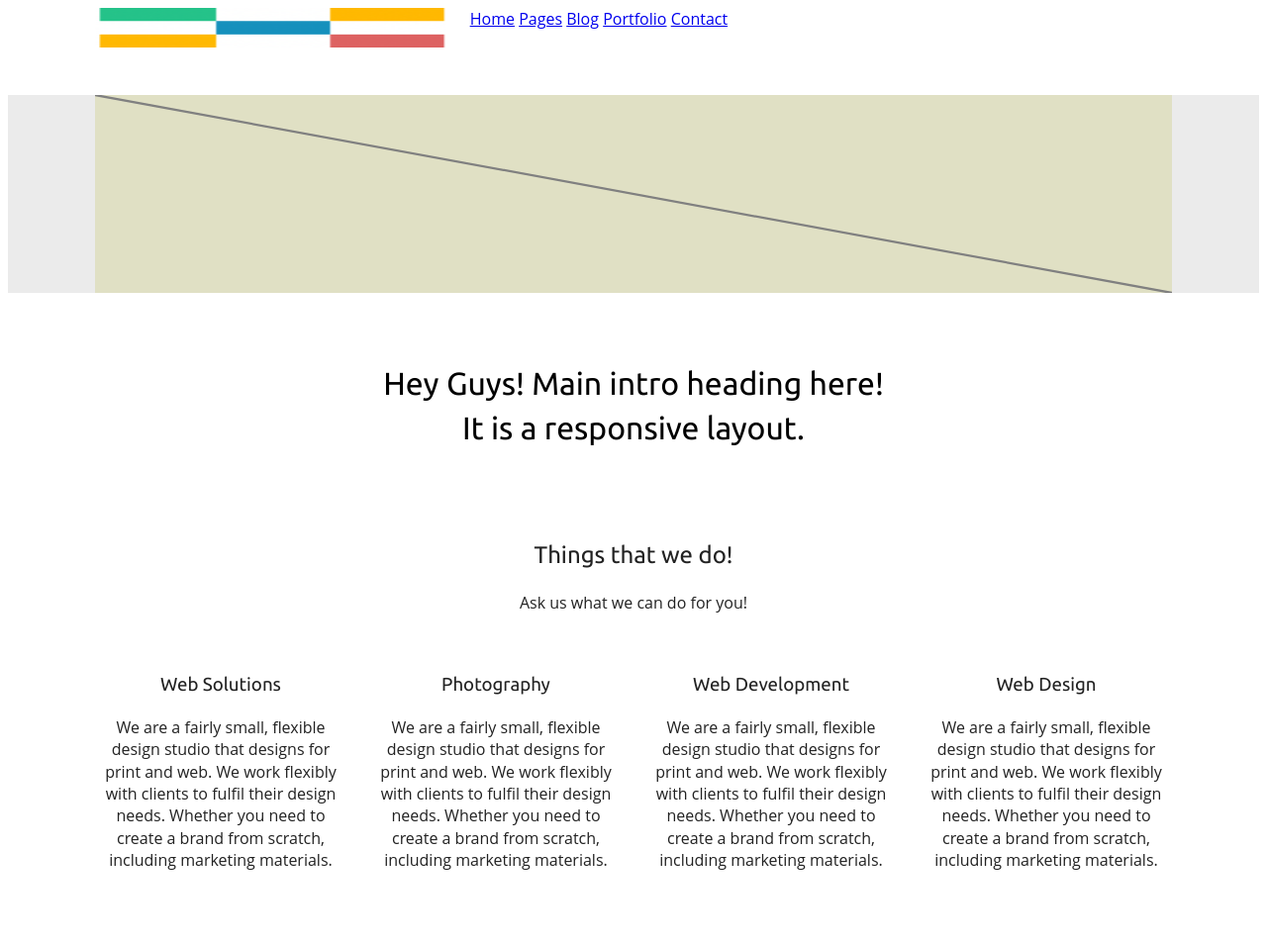
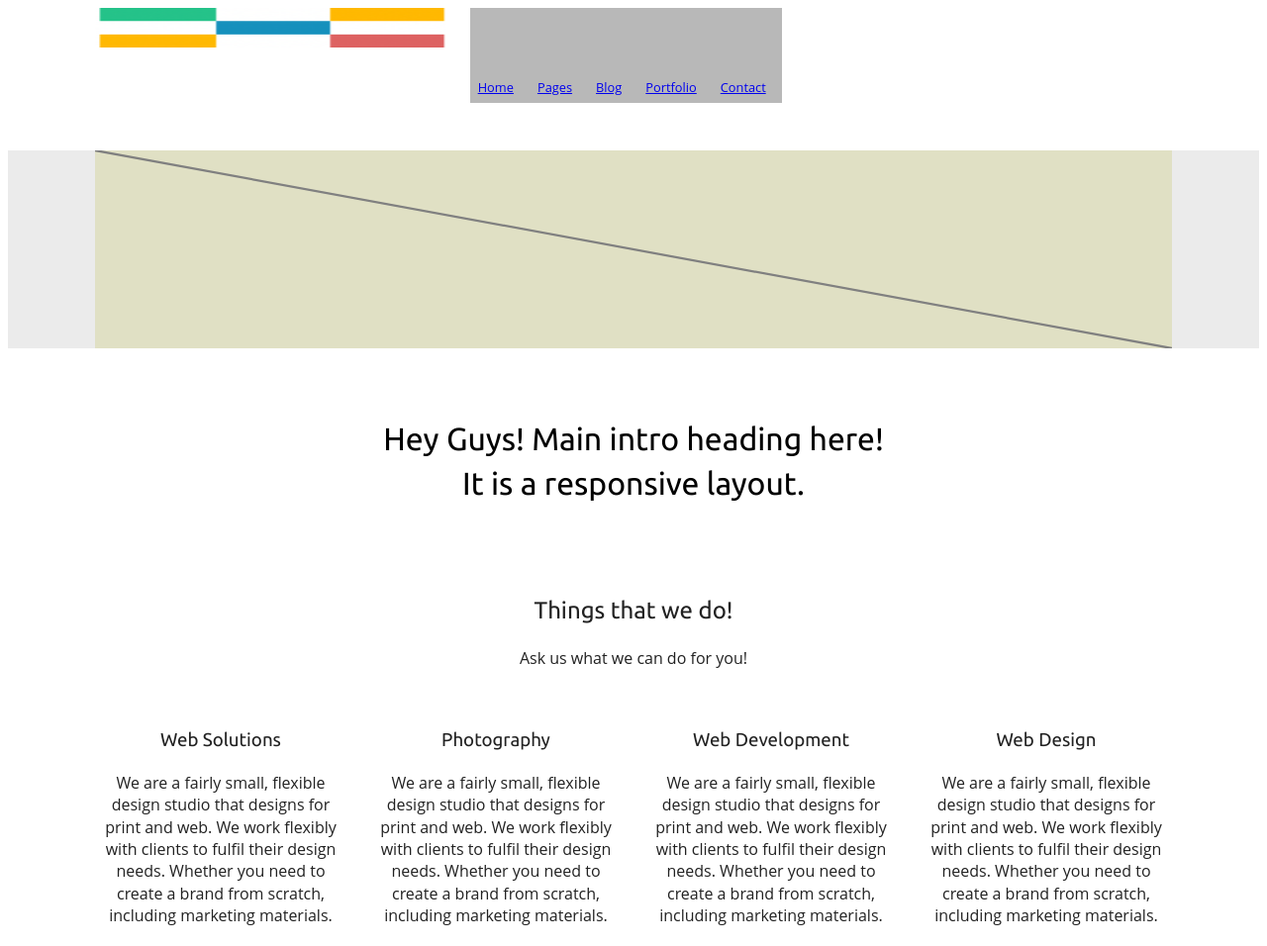
Before and after one commit to Pho86/metrolics, a website built with Parcel: page index_2.html in a window 1280 px wide. Shown: the top 956 px of the page at 99% size. Built offline with nearby package versions, Linux system fonts and the light colour scheme.

Commit message:
nav background added

```diff
--- a/css/main1.css
+++ b/css/main1.css
@@ -121,6 +121,12 @@
         max-height: 2.5rem;
     }
 
+    .main-nav {
+        display: none;
+        flex-direction: column;
+        align-items: center;
+    }
+
     /* Small only */
     @media screen and (max-width: 39.9375em) {
 
@@ -177,6 +183,23 @@
 
         }
 
+        .main-nav {
+            display: flex;
+            flex-direction: row;
+        }
+
+        .main-nav_item {
+            padding: 4rem 1rem 0rem 0.5rem;
+            line-height: 2rem;
+            font-size: 0.8rem;
+            text-align: left;
+            background-color: rgb(184, 184, 184);
+            background-repeat: no-repeat;
+            background-position-x: center;
+            background-position-y: center;
+            background-size: 2.3rem 1.4rem;
+
+        }
 
     }
 
@@ -217,6 +240,11 @@
         .l-hide {
 
             display: none;
+        }
+
+        .main-nav {
+            display: flex;
+            flex-direction: row;
         }
 
     }
```
